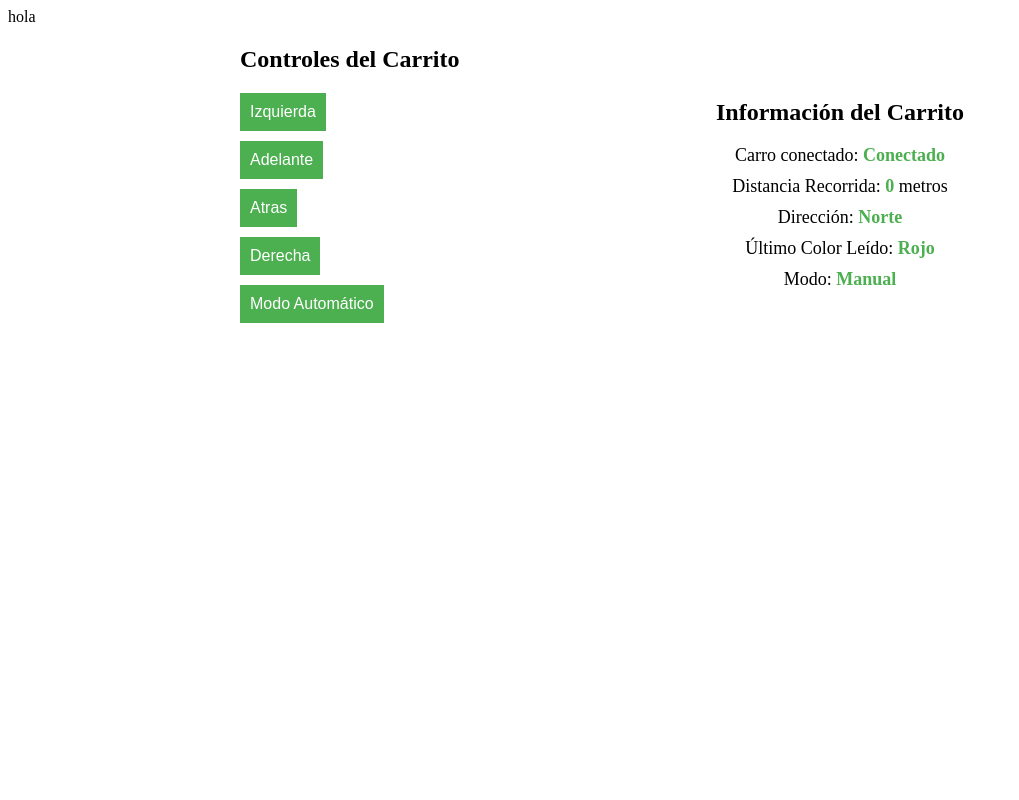
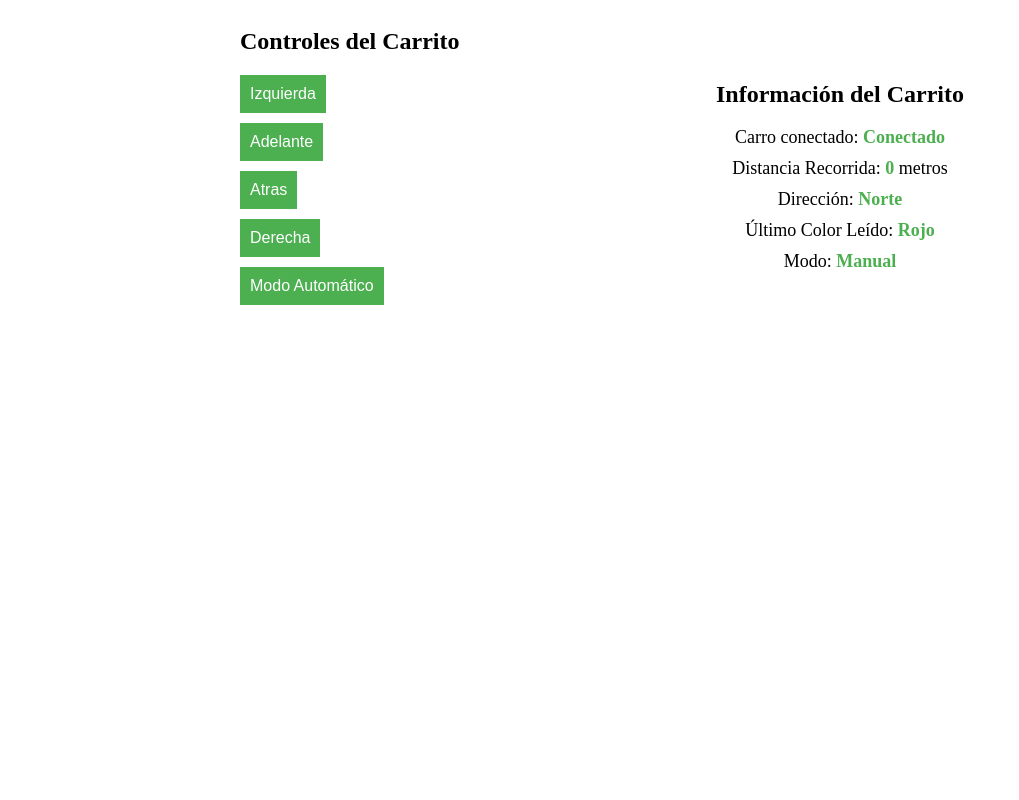
Before and after one commit to AndresMaci/Carrito, a PHP site: page / in a window 1280 px wide. Shown: the whole page, without its empty margins (0-1019 px from the left). Run offline with PHP 8.4, Linux system fonts and the light colour scheme; data that the repository does not hold is empty.

Commit message:
Update index.php

```diff
--- a/carritoserver/index.php
+++ b/carritoserver/index.php
@@ -1,8 +1,5 @@
 <?php
 include 'conexion.php';
-
-$conectado= $_POST['conectado'];
-echo "hola" .$conectado;
 ?>
 
 <!DOCTYPE html>
```
